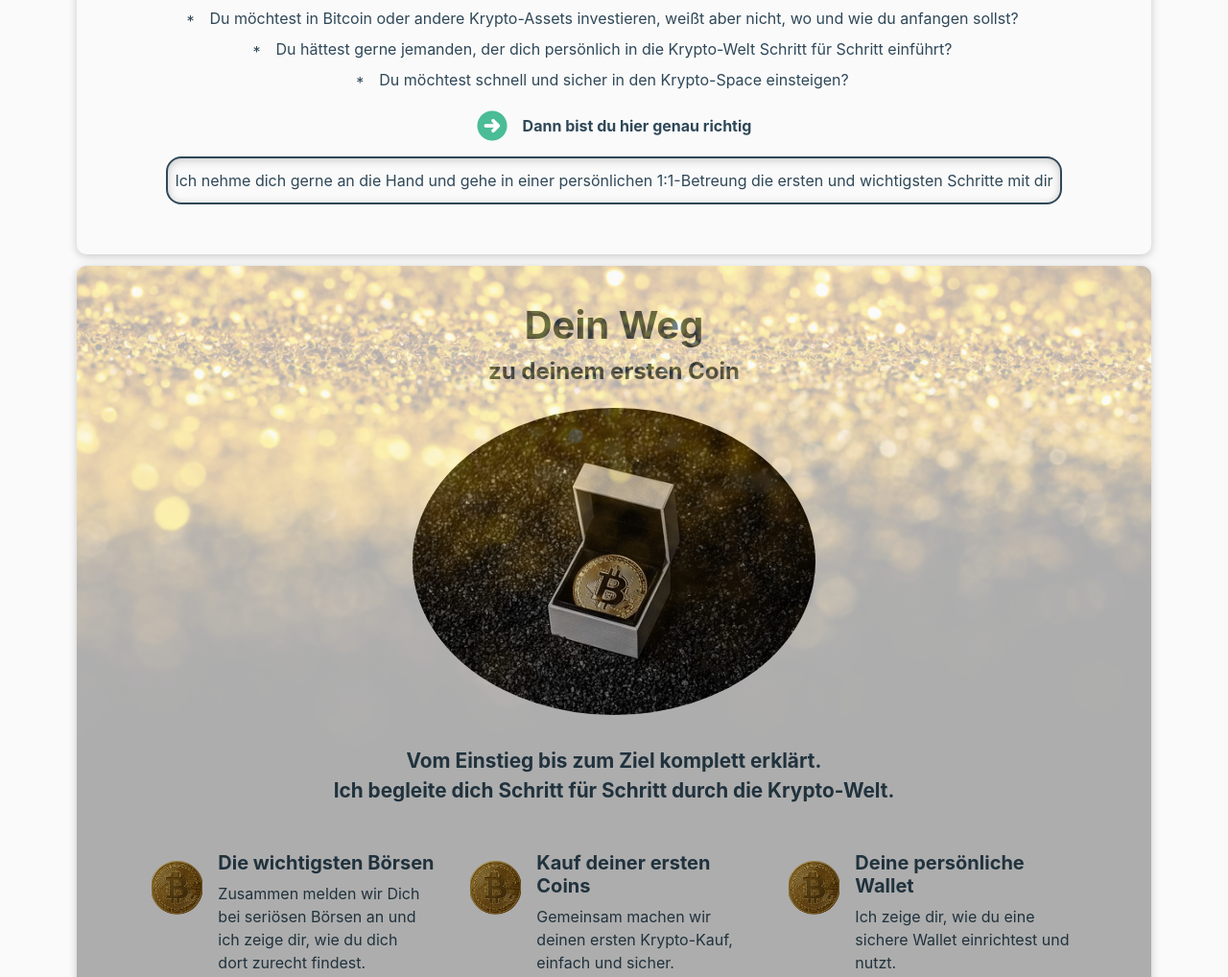
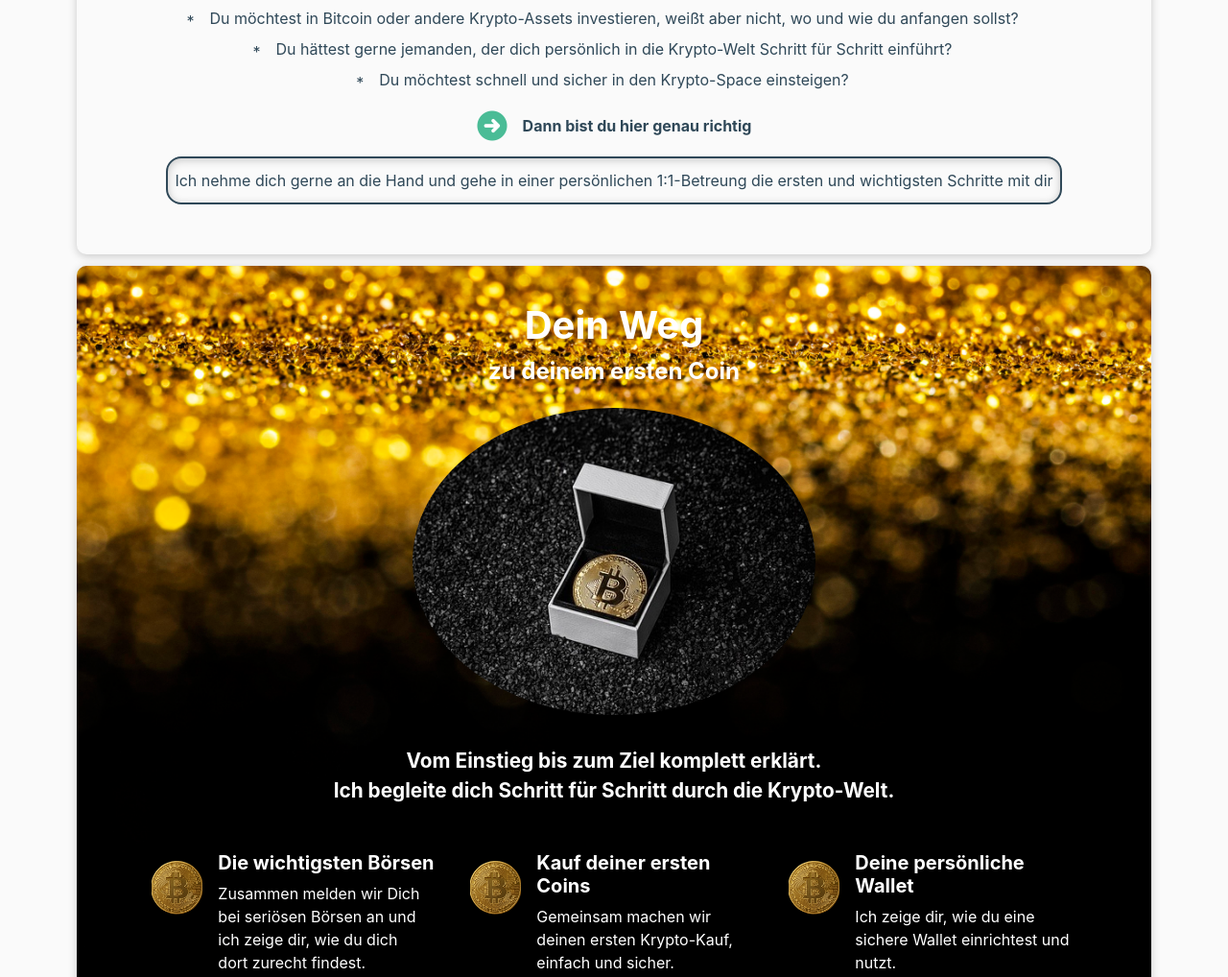
Before and after one commit to dampolo/startinkrypto, a website: page index.html in a window 1280 px wide. Shown: the part 665-1683 px from the top of the page at 96% size. Drawn offline with nearby package versions, Linux system fonts and the light colour scheme; files whose address does not match are found by name; a web font is replaced by a local one.

Commit message:
with background

```diff
--- a/styles/styles.css
+++ b/styles/styles.css
@@ -485,27 +485,14 @@ body, main {
   margin-bottom: 3rem;
 }
 
+
 .road-content {
-  position: relative !important;
-  z-index: 2;
-}
-
-.road-content::before {
-  content: '';
-  position: absolute;
-  top: 0;
-  left: 0;
-  width: 100%;
-  height: 100%;
   background-image: url("/assets/schillernder.jpg");
   background-repeat: no-repeat;
   background-size: cover;
   background-position: top;
-  z-index: 1;
-  opacity: 0.3;
-  border-radius: var(--border-radius);
+  color: white;
 }
-
 
 .road-lists {
   display: flex;
```
